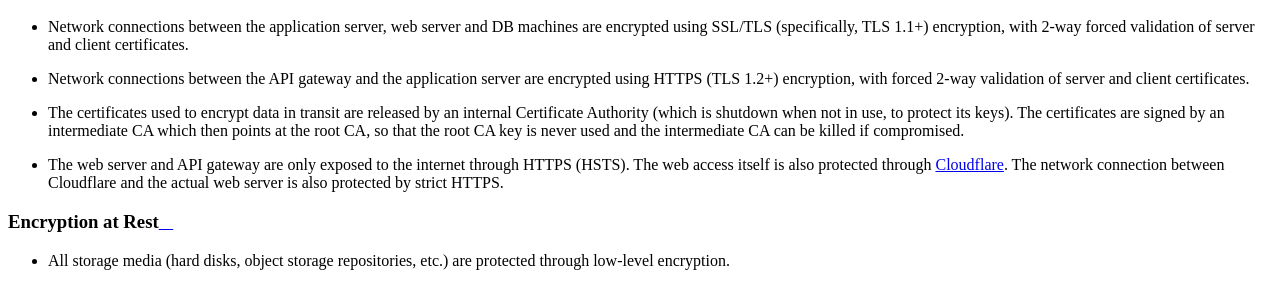
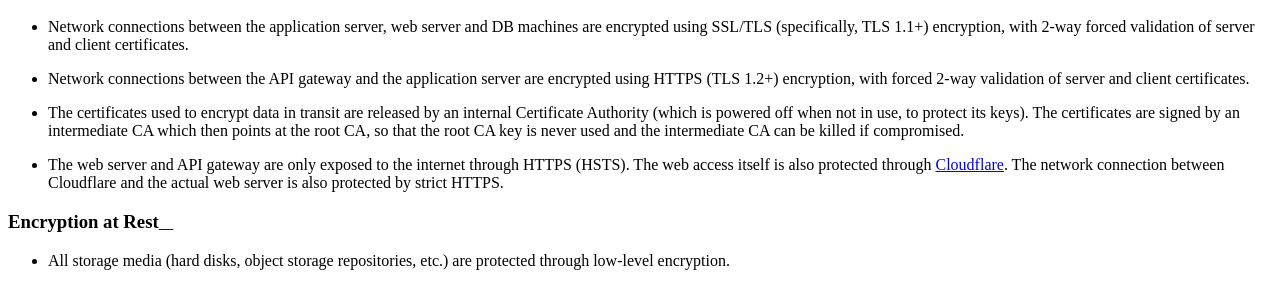
Before and after one commit to cycloptux/GiselleBot-Documentation, a Sphinx documentation site: the page built from docs/source/technical-and-security.rst, in a window 1280 px wide and 900 px high, scrolled down 1932 px. Shown: the part 156-442 px from the top of the window. Built offline with Sphinx 7.4.7 and the Read the Docs theme 2.0.0, drawn with Linux system fonts in a browser that asks for light colours.

Commit message:
Fixed a word.

```diff
--- a/docs/source/technical-and-security.rst
+++ b/docs/source/technical-and-security.rst
@@ -52,7 +52,7 @@ Encryption in Transit
 * Internal network communications between the web server, application server, and db server(s) only happen on a private network within the cloud infrastructure and never go through the internet.
 * Network connections between the application server, web server and DB machines are encrypted using SSL/TLS (specifically, TLS 1.1+) encryption, with 2-way forced validation of server and client certificates.
 * Network connections between the API gateway and the application server are encrypted using HTTPS (TLS 1.2+) encryption, with forced 2-way validation of server and client certificates.
-* The certificates used to encrypt data in transit are released by an internal Certificate Authority (which is shutdown when not in use, to protect its keys). The certificates are signed by an intermediate CA which then points at the root CA, so that the root CA key is never used and the intermediate CA can be killed if compromised.
+* The certificates used to encrypt data in transit are released by an internal Certificate Authority (which is powered off when not in use, to protect its keys). The certificates are signed by an intermediate CA which then points at the root CA, so that the root CA key is never used and the intermediate CA can be killed if compromised.
 * The web server and API gateway are only exposed to the internet through HTTPS (HSTS). The web access itself is also protected through `Cloudflare <https://www.cloudflare.com/>`_. The network connection between Cloudflare and the actual web server is also protected by strict HTTPS.
 
 Encryption at Rest
```
